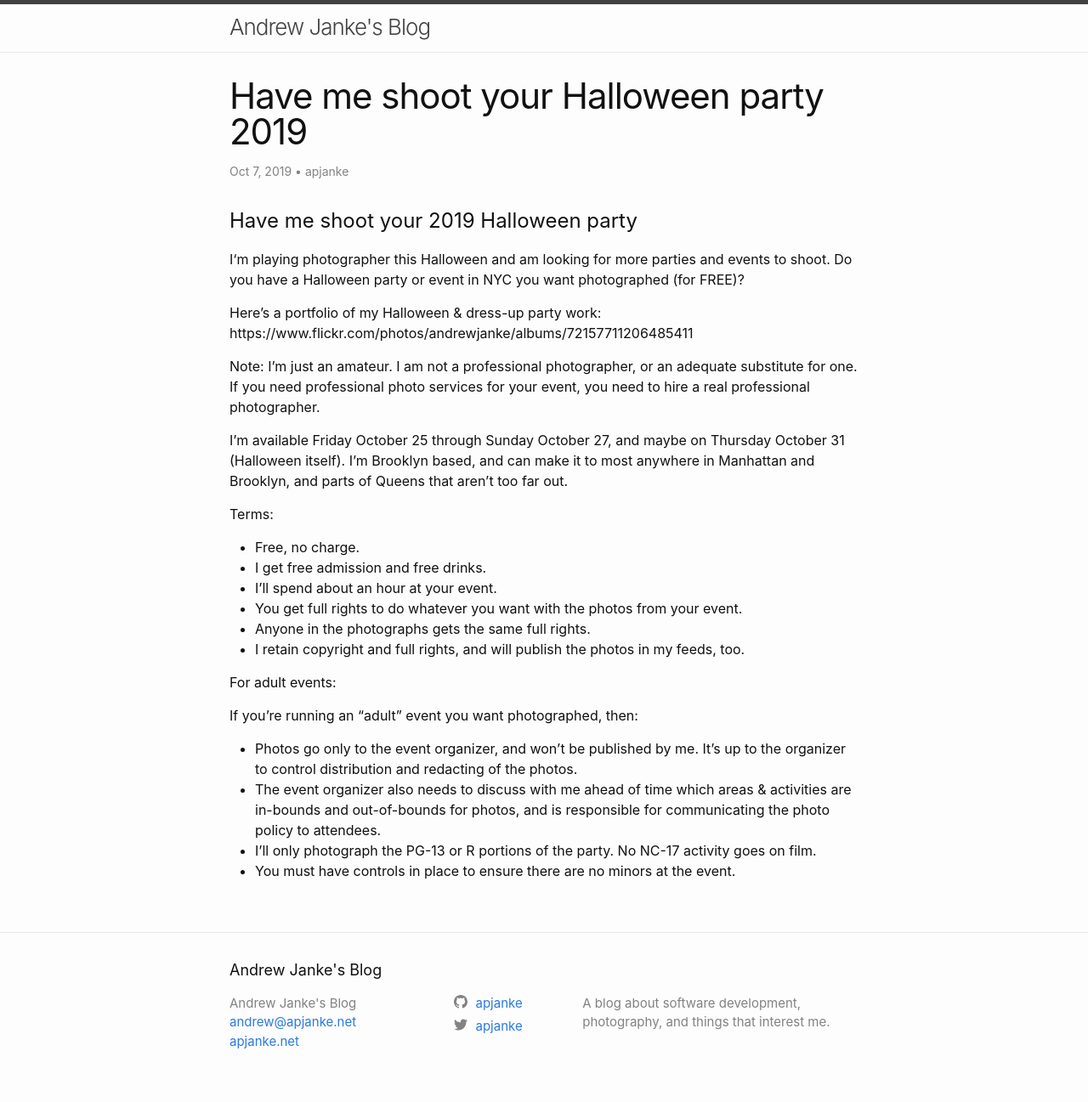
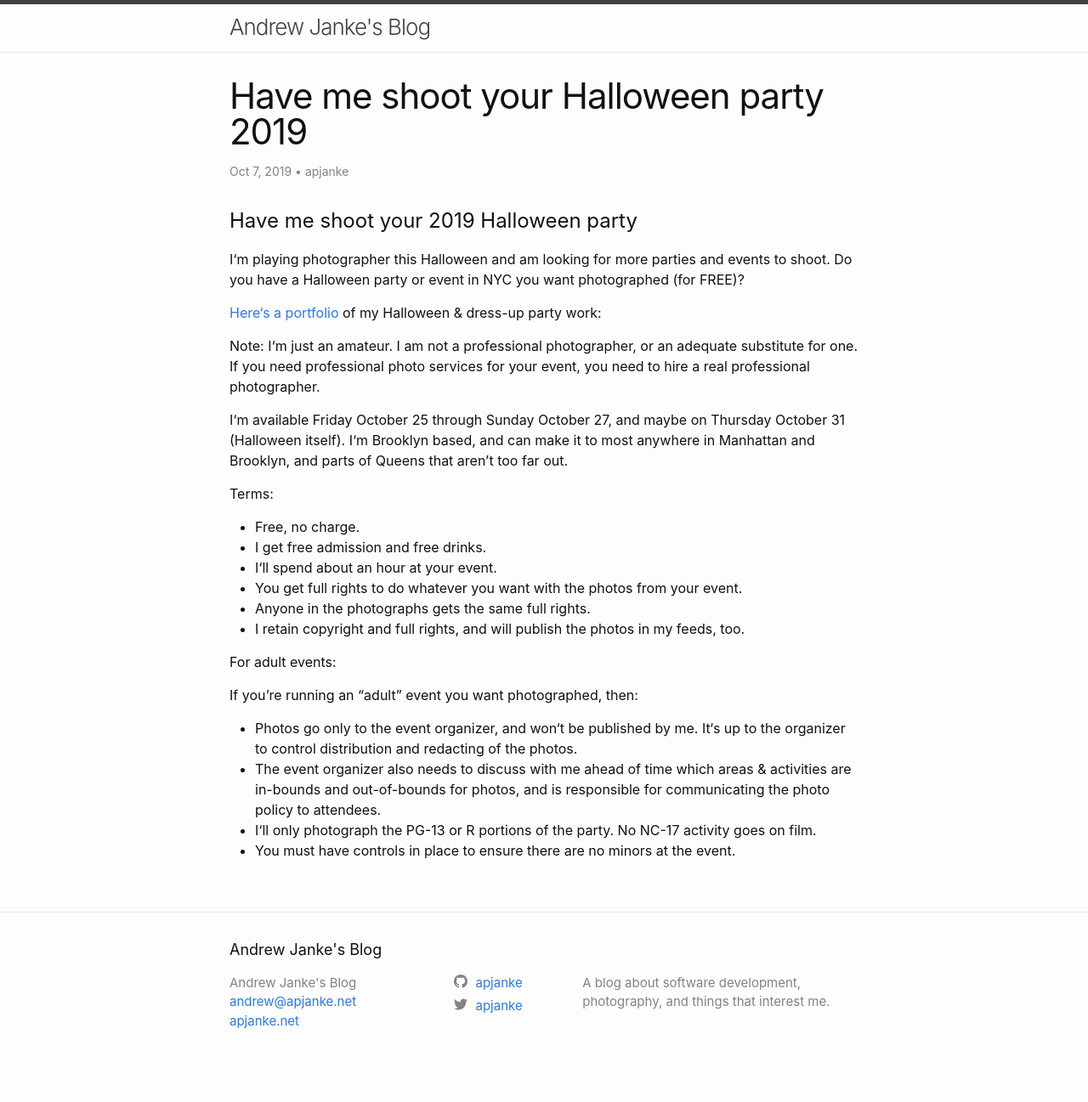
Before and after one commit to apjanke/apjanke-blog-jekyll, a Jekyll site: the page built from _posts/2019-10-07-have-me-shoot-your-halloween-2019.md, in a window 1280 px wide. Shown: the whole page at 85% size. Built offline with Jekyll 4.4.1, drawn with Linux system fonts in a browser that asks for light colours; after the commit the page ends 1273 px from its top, so only the background shows below that.

Commit message:
Fix portfolio link and curly apostrophes

```diff
--- a/_posts/2019-10-07-have-me-shoot-your-halloween-2019.md
+++ b/_posts/2019-10-07-have-me-shoot-your-halloween-2019.md
@@ -12,17 +12,17 @@
 
 I‘m playing photographer this Halloween and am looking for more parties and events to shoot. Do you have a Halloween party or event in NYC you want photographed (for FREE)?
 
-Here's a portfolio of my Halloween & dress-up party work: https://www.flickr.com/photos/andrewjanke/albums/72157711206485411
+[Here‘s a portfolio](https://www.flickr.com/photos/andrewjanke/albums/72157711206485411) of my Halloween & dress-up party work:
 
-Note: I'm just an amateur. I am not a professional photographer, or an adequate substitute for one. If you need professional photo services for your event, you need to hire a real professional photographer.
+Note: I‘m just an amateur. I am not a professional photographer, or an adequate substitute for one. If you need professional photo services for your event, you need to hire a real professional photographer.
 
-I'm available Friday October 25 through Sunday October 27, and maybe on Thursday October 31 (Halloween itself). I'm Brooklyn based, and can make it to most anywhere in Manhattan and Brooklyn, and parts of Queens that aren't too far out.
+I‘m available Friday October 25 through Sunday October 27, and maybe on Thursday October 31 (Halloween itself). I‘m Brooklyn based, and can make it to most anywhere in Manhattan and Brooklyn, and parts of Queens that aren't too far out.
 
 Terms:
 
 * Free, no charge.
 * I get free admission and free drinks.
-* I'll spend about an hour at your event.
+* I‘ll spend about an hour at your event.
 * You get full rights to do whatever you want with the photos from your event.
 * Anyone in the photographs gets the same full rights.
 * I retain copyright and full rights, and will publish the photos in my feeds, too.
@@ -31,7 +31,7 @@
 
 If you're running an "adult" event you want photographed, then:
 
-* Photos go only to the event organizer, and won't be published by me. It's up to the organizer to control distribution and redacting of the photos.
+* Photos go only to the event organizer, and won‘t be published by me. It‘s up to the organizer to control distribution and redacting of the photos.
 * The event organizer also needs to discuss with me ahead of time which areas & activities are in-bounds and out-of-bounds for photos, and is responsible for communicating the photo policy to attendees.
-* I'll only photograph the PG-13 or R portions of the party. No NC-17 activity goes on film.
+* I‘ll only photograph the PG-13 or R portions of the party. No NC-17 activity goes on film.
 * You must have controls in place to ensure there are no minors at the event.
```
